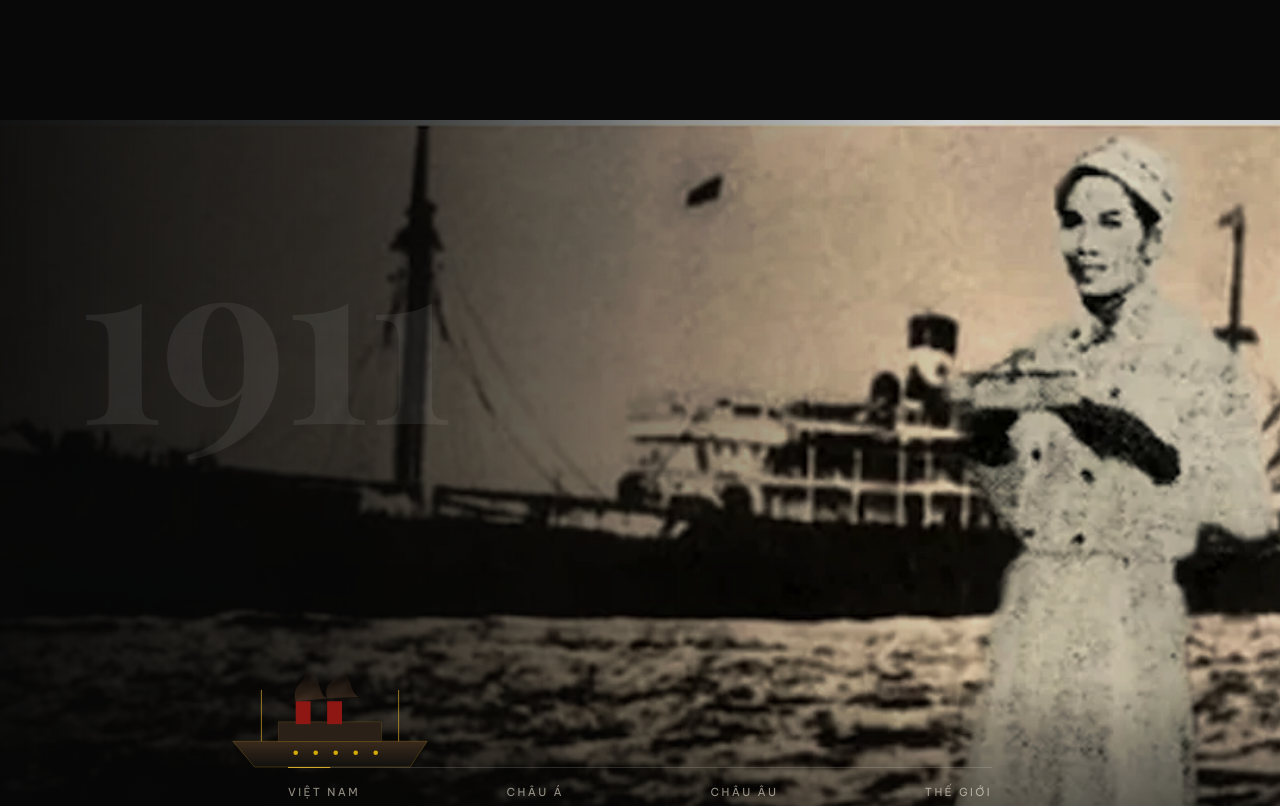
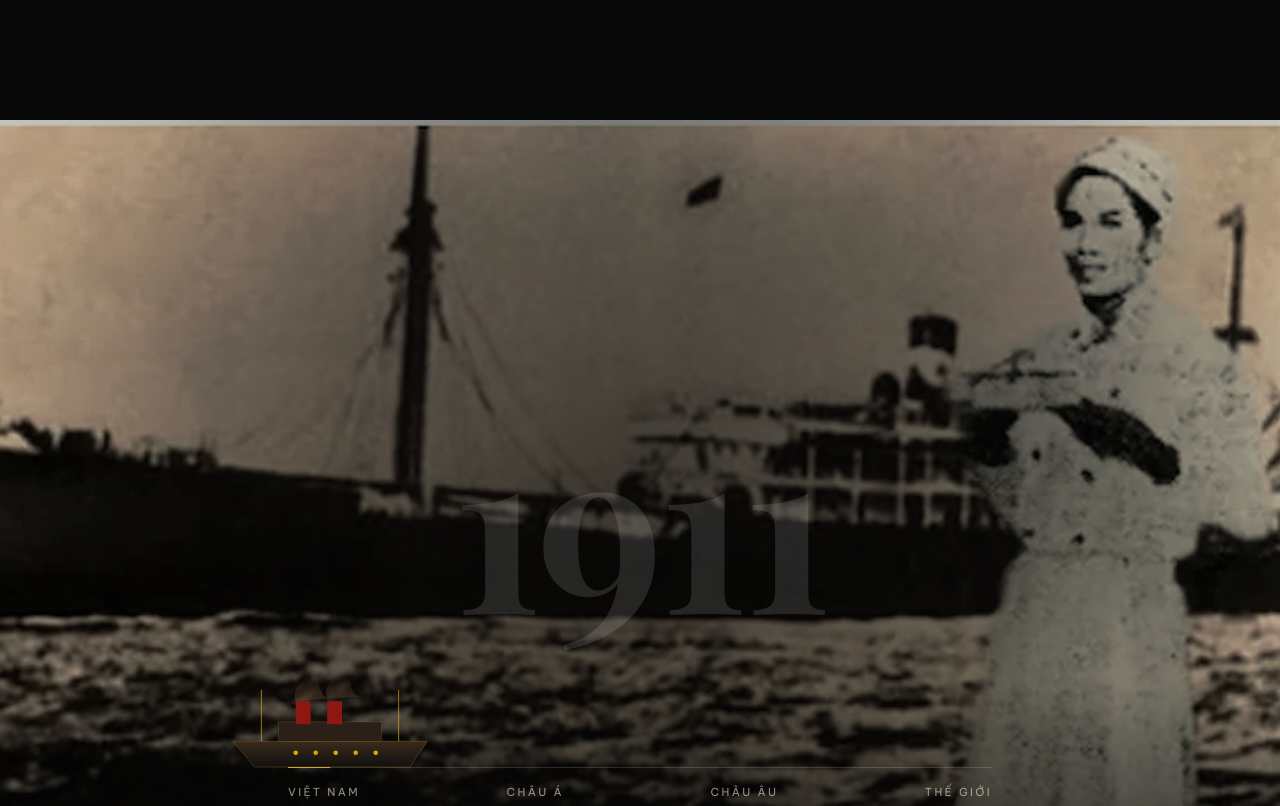
Before and after one commit to lehongquan12a08-gif/Bao-tang-Ho-Chi-Minh, a Next.js app: page / in a window 1280 px wide. Shown: the part 7560-8366 px from the top of the page. Built offline with nearby package versions, Linux system fonts and the light colour scheme.

Commit message:
1911: text + year centred again (as requested); clearer '1911' watermark; vignette scrim keeps the man on the right lit

```diff
--- a/components/chapters/Chapter1911.tsx
+++ b/components/chapters/Chapter1911.tsx
@@ -63,12 +63,13 @@ export default function Chapter1911() {
           style={{ filter: 'sepia(0.32) contrast(1.05) brightness(0.85)', objectPosition: 'center top' }}
         />
 
-        {/* LEFT scrim only — darkens the text side, leaves the man on the right lit */}
+        {/* vignette scrim — darker in the centre (for the text), lighter at the
+            edges so the man on the right stays lit */}
         <div
           className="pointer-events-none absolute inset-0 z-[1]"
           style={{
             background:
-              'linear-gradient(90deg, rgba(8,8,8,0.94) 0%, rgba(8,8,8,0.75) 28%, rgba(8,8,8,0.3) 52%, rgba(8,8,8,0) 74%)',
+              'radial-gradient(ellipse 75% 95% at 50% 48%, rgba(8,8,8,0.72) 0%, rgba(8,8,8,0.45) 42%, rgba(8,8,8,0.1) 72%, rgba(8,8,8,0) 100%)',
           }}
         />
         {/* soft bottom gradient so the journey line reads */}
@@ -77,13 +78,13 @@ export default function Chapter1911() {
         {/* original harbour-mist texture (generated asset) */}
         <TextureBg src="/images/mist.webp" className="z-[1] opacity-25 mix-blend-overlay" />
 
-        {/* year, faint behind the title */}
-        <h2 className="headline-year pointer-events-none absolute left-[6%] top-[14%] z-[2] text-white/[0.07]">
+        {/* year — centred watermark, a touch clearer */}
+        <h2 className="headline-year pointer-events-none absolute left-1/2 top-1/2 z-[2] -translate-x-1/2 -translate-y-1/2 text-white/[0.12]">
           1911
         </h2>
 
-        {/* headline — anchored LEFT so it never covers the man on the right */}
-        <div className="absolute left-[6%] top-1/2 z-20 flex max-w-[46vw] -translate-y-1/2 flex-col items-start gap-1 text-left">
+        {/* headline — centred */}
+        <div className="absolute left-1/2 top-1/2 z-20 flex -translate-x-1/2 -translate-y-1/2 flex-col items-center gap-1 text-center">
           <span className="w-radi will-transform headline-mega text-vn-ivory text-glow-gold">RA ĐI</span>
           <span className="w-tim will-transform font-display text-3xl uppercase tracking-[0.3em] text-vn-gold md:text-5xl">
             Tìm đường
```
